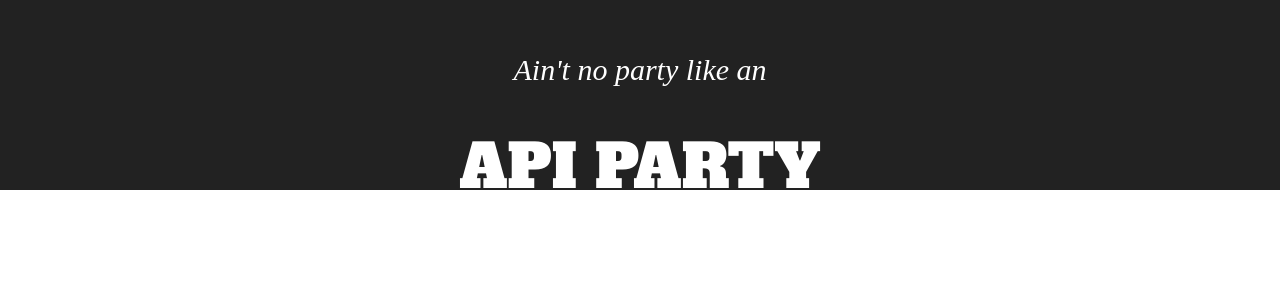
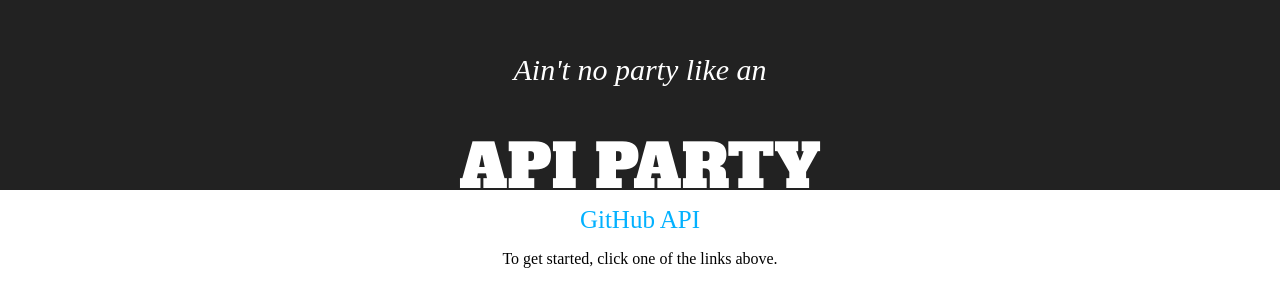
Before and after one commit to xtbc18s1/api-party, a React (Create React App) app: page / in a window 1280 px wide. Shown: the top 306 px of the page. Built offline with nearby package versions, Linux system fonts and the light colour scheme; a web font is replaced by a local one.

Commit message:
Add NavLink and Route for GitHub

```diff
--- a/src/App.css
+++ b/src/App.css
@@ -20,3 +20,31 @@ h3 {
   padding: 20px;
   color: white;
 }
+
+.navLinks {
+  list-style: none;
+  padding-left: 0;
+}
+
+.navLinks li {
+  display: inline-block;
+  padding: 0 15px;
+}
+
+.navLinks a {
+  color: #02b1ff;
+  text-decoration: none;
+  font-size: 25px;
+}
+
+.navLinks a.active {
+  color: #F79824;
+}
+
+.navLinks a.active:hover {
+  color: #FDCA40;
+}
+
+.navLinks a:hover {
+  color: #0184be;
+}
--- a/src/App.js
+++ b/src/App.js
@@ -1,5 +1,7 @@
-import React, { Component } from 'react';
-import './App.css';
+import React, { Component } from 'react'
+import { Route, Switch, NavLink } from 'react-router-dom'
+
+import './App.css'
 
 class App extends Component {
   render() {
@@ -9,9 +11,18 @@ class App extends Component {
           <h3>Ain't no party like an</h3>
           <h1>API Party</h1>
         </div>
+        <ul className="navLinks">
+          <li>
+            <NavLink to="/github">GitHub API</NavLink>
+          </li>
+        </ul>
+        <Switch>
+          <Route path="/github" render={() => <h1>GitHub!</h1>} />
+          <Route render={() => <p>To get started, click one of the links above.</p>} />
+        </Switch>
       </div>
-    );
+    )
   }
 }
 
-export default App;
+export default App
```
